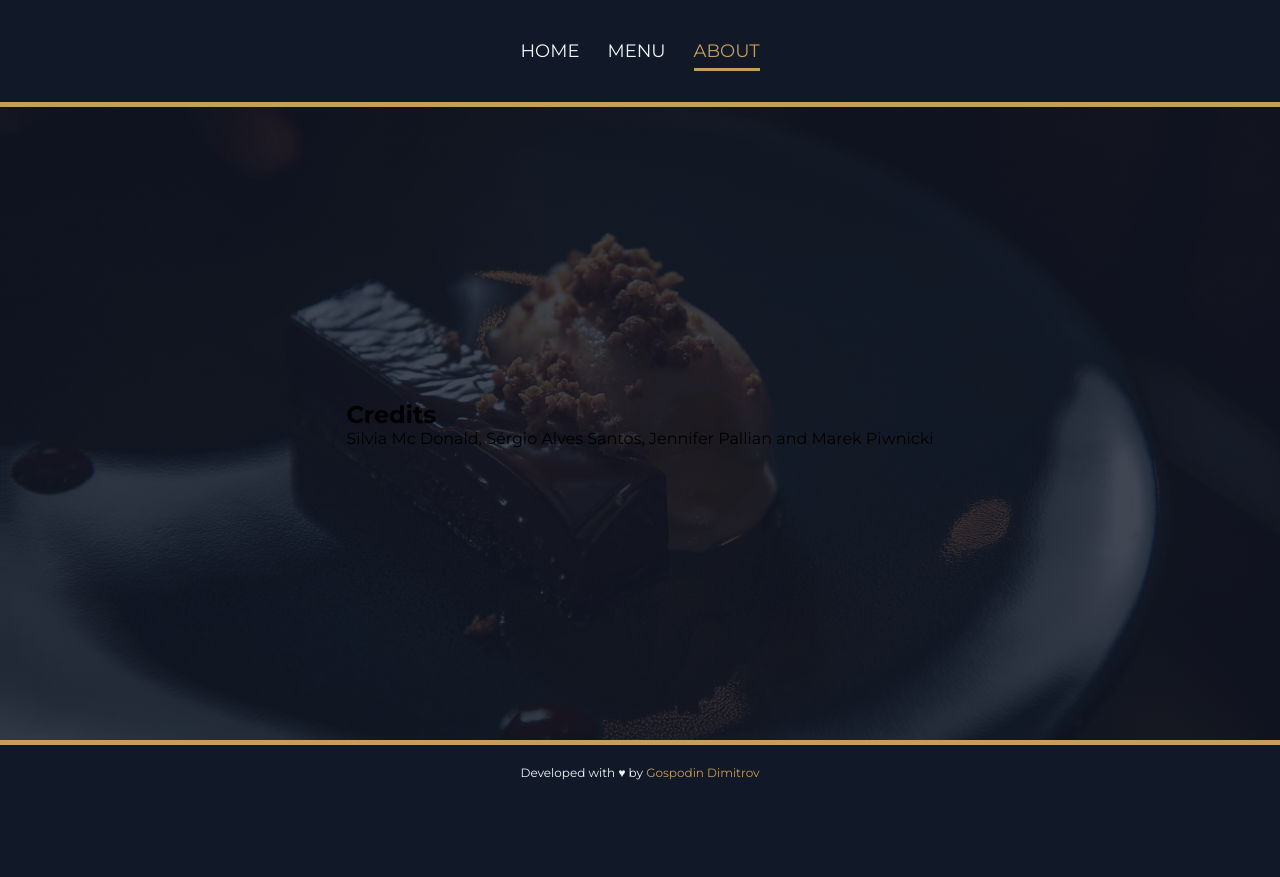
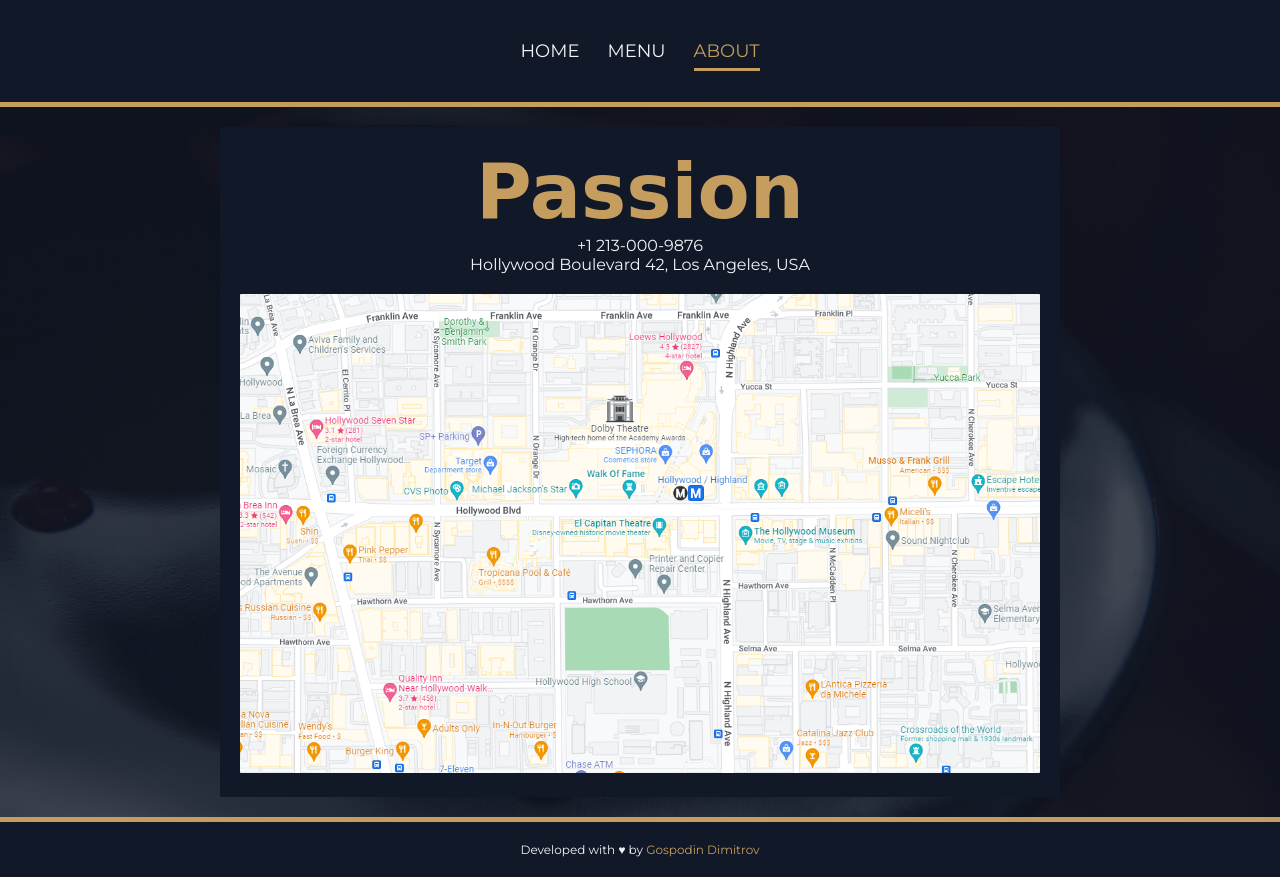
Before and after one commit to GDimitroff/restaurant-page, a website built with webpack: page src/template.html in a window 1280 px wide. Both pictures are taken after a click on the item "ABOUT". Before the commit the page ends 800 px from the top, so only its background shows below. Built offline with nearby package versions, Linux system fonts and the light colour scheme; a web font is replaced by a local one.

Commit message:
Add CSS to about page

```diff
--- a/src/main.css
+++ b/src/main.css
@@ -180,6 +180,30 @@
   font-size: 1.6rem;
 }
 
+.about {
+  color: var(--primary-light);
+  background: var(--primary-dark);
+  border-radius: 1px;
+  padding: 2rem;
+  text-align: center;
+  animation: 1s fade-in;
+}
+
+.contact-info {
+  margin-bottom: 2rem;
+}
+
+.contact-info > h1 {
+  font-family: 'Herr Von Muellerhoff', cursive;
+  font-size: 7.6rem;
+  color: var(--primary-gold);
+}
+
+.about > .map img {
+  max-width: 800px;
+  border-radius: 1px;
+}
+
 footer {
   display: flex;
   justify-content: center;
--- a/src/modules/about.js
+++ b/src/modules/about.js
@@ -1,13 +1,27 @@
+import mapImage from '../assets/imgs/map.png';
+
 function createAbout() {
   const section = document.createElement('section');
   section.classList.add('about');
 
-  const credits = document.createElement('h1');
-  credits.textContent = 'Credits';
-  const photosAuthors = document.createElement('p');
-  photosAuthors.textContent =
-    'Silvia Mc Donald, Sérgio Alves Santos, Jennifer Pallian and Marek Piwnicki';
-  section.append(credits, photosAuthors);
+  const contactInfo = document.createElement('div');
+  contactInfo.classList.add('contact-info');
+
+  const title = document.createElement('h1');
+  title.textContent = 'Passion';
+  const phone = document.createElement('p');
+  phone.textContent = '+1 213-000-9876';
+  const address = document.createElement('p');
+  address.textContent = 'Hollywood Boulevard 42, Los Angeles, USA';
+  contactInfo.append(title, phone, address);
+
+  const map = document.createElement('div');
+  map.classList.add('map');
+  const mapImg = document.createElement('img');
+  mapImg.src = mapImage;
+  map.appendChild(mapImg);
+
+  section.append(contactInfo, map);
 
   return section;
 }
```
Also changed, not shown: README.md, src/assets/imgs/map.png (added).
